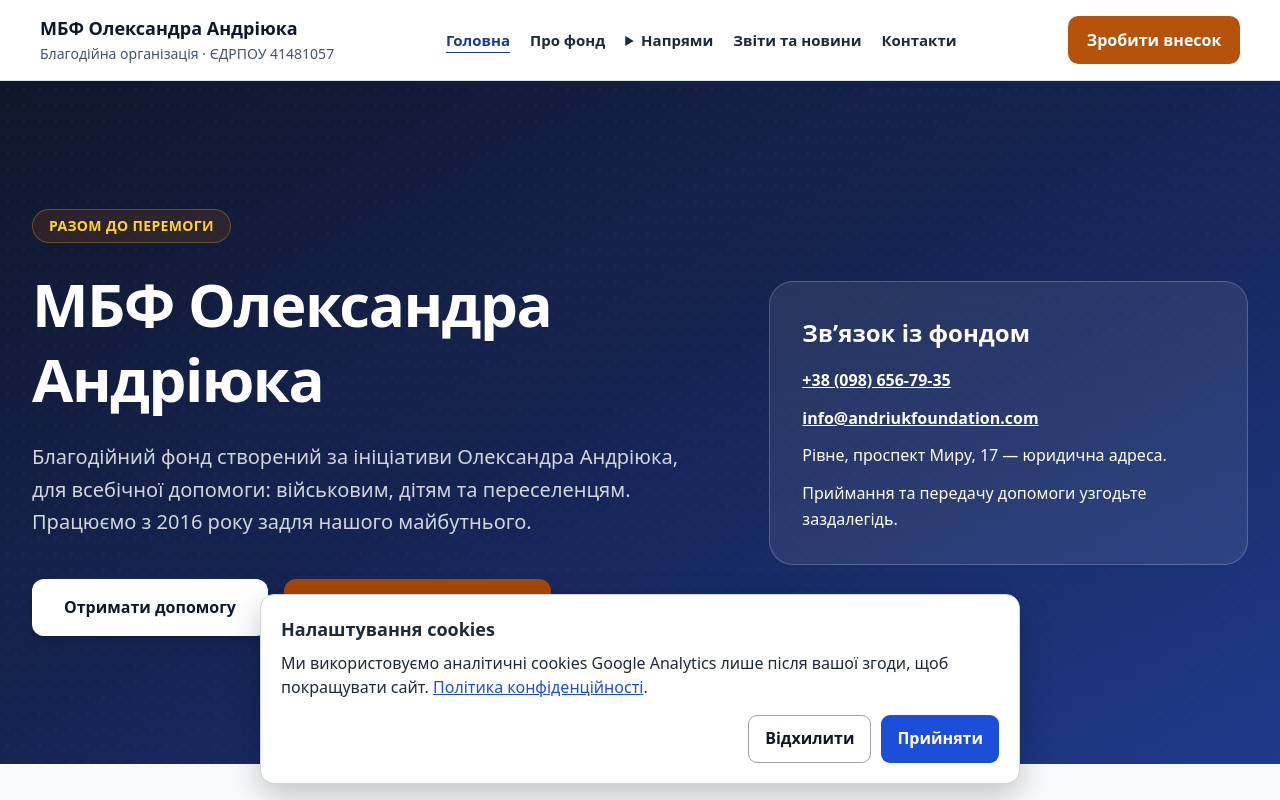
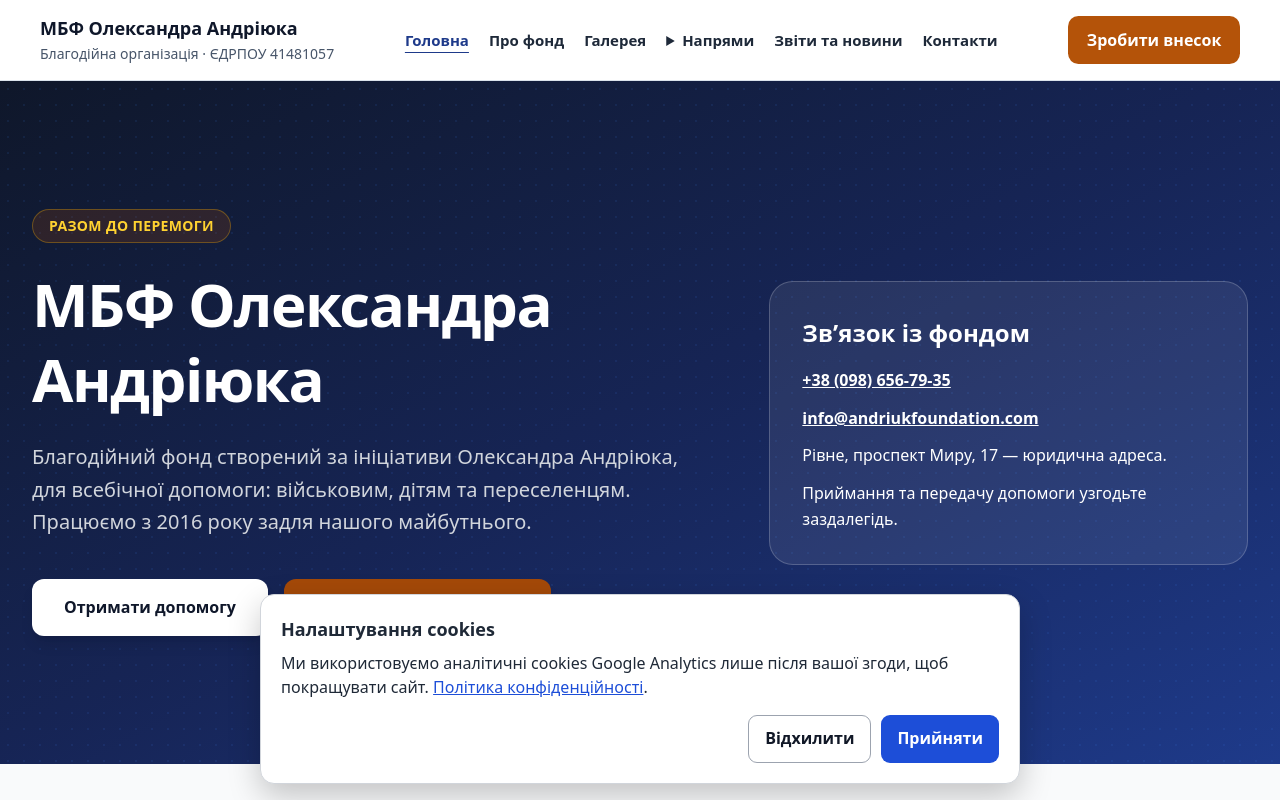
Before and after one commit to azurebitcoin/a, a website: page index.html in a window 1280 px wide. Shown: the top 800 px of the page. Drawn offline with Linux system fonts and the light colour scheme.

Commit message:
Додано посилання на галерею в меню

```diff
--- a/index.html
+++ b/index.html
@@ -59,9 +59,9 @@
     <a class="skip-link" href="#main-content">Перейти до змісту</a>
 <header class="site-header"><div class="site-header-inner">
 <a class="site-brand" href="index.html">МБФ Олександра Андріюка<small>Благодійна організація · ЄДРПОУ 41481057</small></a>
-<nav class="site-nav-desktop" aria-label="Основна навігація"><a href="index.html" aria-current="page">Головна</a><a href="misiya.html">Про фонд</a><details class="site-dropdown"><summary>Напрями</summary><div><a href="dopomoga-viyskovim.html">Допомога військовим</a><a href="stomatologiya-dlya-viyskovih.html">Стоматологія для військових</a><a href="dopomoga-dityam.html">Допомога дітям</a><a href="dopomoga-pereselentsyam.html">Допомога переселенцям</a><a href="dopomoga-likarnyam.html">Допомога лікарням</a><a href="dopomoga-tvarinam.html">Допомога тваринам</a></div></details><a href="news-stories.html">Звіти та новини</a><a href="kontakti.html">Контакти</a></nav>
+<nav class="site-nav-desktop" aria-label="Основна навігація"><a href="index.html" aria-current="page">Головна</a><a href="misiya.html">Про фонд</a><a href="galereya.html">Галерея</a><details class="site-dropdown"><summary>Напрями</summary><div><a href="dopomoga-viyskovim.html">Допомога військовим</a><a href="stomatologiya-dlya-viyskovih.html">Стоматологія для військових</a><a href="dopomoga-dityam.html">Допомога дітям</a><a href="dopomoga-pereselentsyam.html">Допомога переселенцям</a><a href="dopomoga-likarnyam.html">Допомога лікарням</a><a href="dopomoga-tvarinam.html">Допомога тваринам</a></div></details><a href="news-stories.html">Звіти та новини</a><a href="kontakti.html">Контакти</a></nav>
 <a class="site-button site-button-donate" href="pidtrymaty.html">Зробити внесок</a>
-<details class="site-mobile"><summary>Меню сайту</summary><nav aria-label="Мобільна навігація"><a href="index.html" aria-current="page">Головна</a><a href="misiya.html">Про фонд</a><span class="site-mobile-label">Напрями допомоги</span><a href="dopomoga-viyskovim.html" class="site-mobile-program">Допомога військовим</a><a href="stomatologiya-dlya-viyskovih.html" class="site-mobile-program">Стоматологія для військових</a><a href="dopomoga-dityam.html" class="site-mobile-program">Допомога дітям</a><a href="dopomoga-pereselentsyam.html" class="site-mobile-program">Допомога переселенцям</a><a href="dopomoga-likarnyam.html" class="site-mobile-program">Допомога лікарням</a><a href="dopomoga-tvarinam.html" class="site-mobile-program">Допомога тваринам</a><a href="news-stories.html">Звіти та новини</a><a href="kontakti.html">Контакти</a></nav></details>
+<details class="site-mobile"><summary>Меню сайту</summary><nav aria-label="Мобільна навігація"><a href="index.html" aria-current="page">Головна</a><a href="misiya.html">Про фонд</a><a href="galereya.html">Галерея</a><span class="site-mobile-label">Напрями допомоги</span><a href="dopomoga-viyskovim.html" class="site-mobile-program">Допомога військовим</a><a href="stomatologiya-dlya-viyskovih.html" class="site-mobile-program">Стоматологія для військових</a><a href="dopomoga-dityam.html" class="site-mobile-program">Допомога дітям</a><a href="dopomoga-pereselentsyam.html" class="site-mobile-program">Допомога переселенцям</a><a href="dopomoga-likarnyam.html" class="site-mobile-program">Допомога лікарням</a><a href="dopomoga-tvarinam.html" class="site-mobile-program">Допомога тваринам</a><a href="news-stories.html">Звіти та новини</a><a href="kontakti.html">Контакти</a></nav></details>
 </div></header>
 <main id="main-content">
 
```
